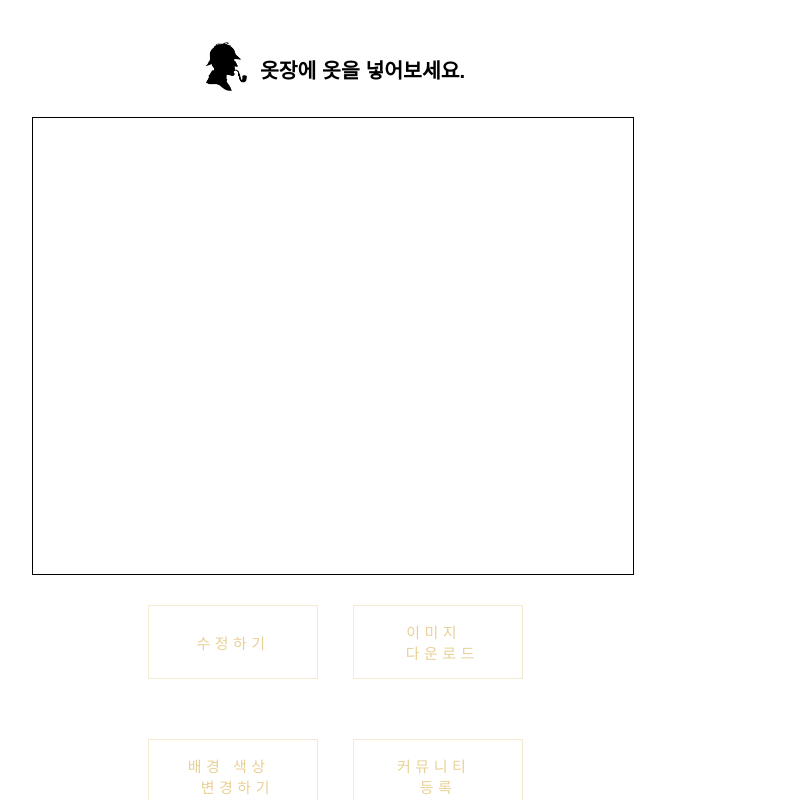
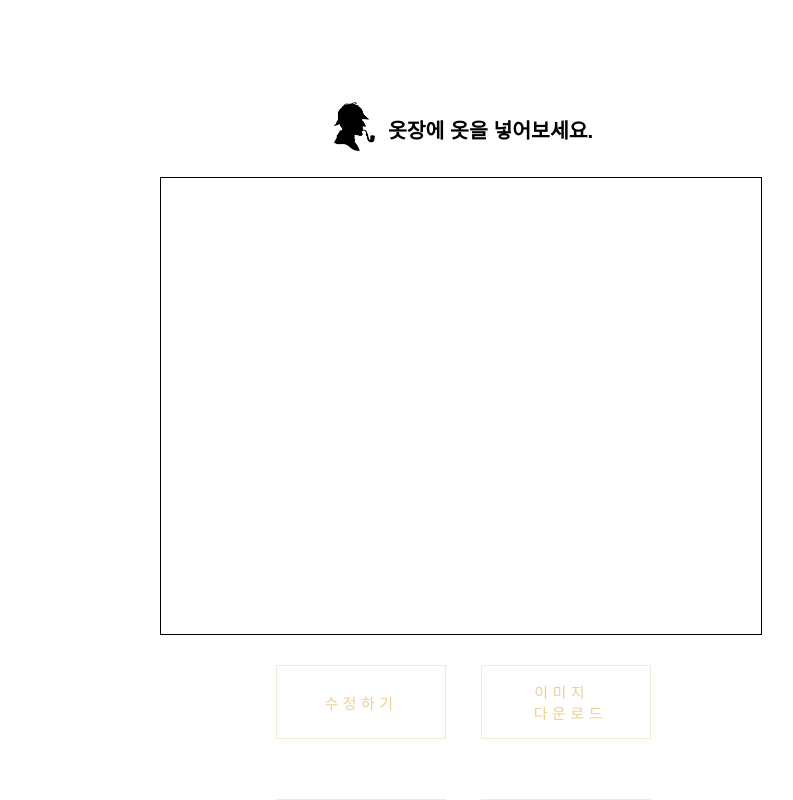
Before and after one commit to M-U-I-N-D-O/muindo-client, a React (Create React App) app in the folder client/: page /closet/look_book in a window 1280 px wide. Shown: the top 800 px of the page, without its empty margins (179-972 px from the left). Built offline with nearby package versions, Linux system fonts and the light colour scheme; a web font is replaced by a local one.

Commit message:
Feat : closetLookBookPage 새로운 레이아웃 반영 기초 수정

```diff
--- a/client/src/pages/Closet/ClosetLookBook.js
+++ b/client/src/pages/Closet/ClosetLookBook.js
@@ -14,14 +14,20 @@ import html2canvas from 'html2canvas';
 
 const useStyles = makeStyles((theme) => ({
   root: {
+    // display: 'flex',
+    // // justifyContent: 'center',
+    // flexDirection: 'column',
+    // alignItems: 'center',
+    // width: '80vw',
+    // maxWidth: '1024px',
+    // minHeight: ' calc(100vh - 8.5rem)',
+    // // height: '80vw',
     display: 'flex',
-    // justifyContent: 'center',
+    paddingTop: '60px',
+    paddingBottom: '56px',
+    // // justifyContent: 'center',
     flexDirection: 'column',
     alignItems: 'center',
-    width: '80vw',
-    maxWidth: '1024px',
-    minHeight: ' calc(100vh - 8.5rem)',
-    // height: '80vw',
   },
   title: {
     marginTop: '25px',
```
